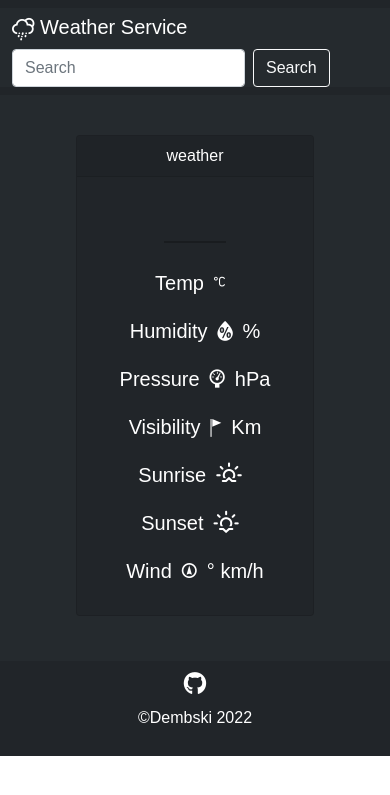
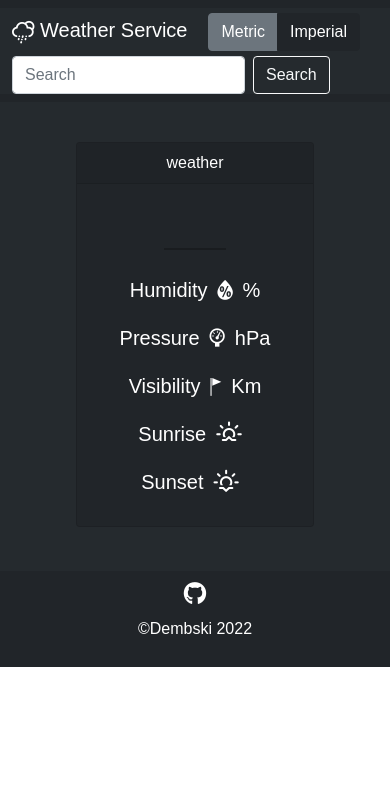
Before and after one commit to dembskii/weather-service, a Flask app: template templates/index.html in a window 390 px wide. Shown: the top 795 px of the page. Run offline with Flask 2, Linux system fonts and the light colour scheme; the template is opened without the code that fills it, so the values that code supplies are empty; some libraries are stand-ins or nearby versions; some web fonts are replaced.

Commit message:
Minor fixes and Units Feature
- 24 hour weather bar works corectelly on tablets
- now user can choose units between metric and imperial

```diff
--- a/main.py
+++ b/main.py
@@ -13,6 +13,8 @@
 
 # default loc
 default_location = "Gdynia"
+global default_units
+default_units = "metric"
 
 def get_weather(location):
 
@@ -27,7 +29,7 @@
         "lon" : lon,
         "exclude" : ["minutely","daily","alerts"],
         'appid' : os.environ.get("APP_ID"),
-        "units" : "metric"
+        "units" : default_units
 
     }
     response = requests.get(weather_api_endpoint,params=params)
@@ -70,8 +72,16 @@
         elif offset > 0:
             time = time + datetime.timedelta(hours=offset)
 
-        time= str(time).split(" ")[1].split(":")[:2]
-        time = ":".join(time)
+        time= str(time).split(" ")[1].split(":")[:1]
+        time = int(time[0])
+        # time = ":".join(time)
+
+
+        if time < 13:
+            time = str(time) +"AM"
+        elif time > 12 :
+            time -= 12
+            time = str(time) + "PM"
 
         hour['temp'] = round(hour['temp'])
         hour['dt'] = time
@@ -102,8 +112,14 @@
         return redirect(url_for("weather"))
 
 
-    return render_template('index.html',location=location,weather_current=weather_current,weather_hourly=weather_hourly)
+    return render_template('index.html',location=location,weather_current=weather_current,weather_hourly=weather_hourly,units=default_units)
 
+
+@app.route('/setunits/<units>')
+def set_units(units):
+    global default_units
+    default_units = units
+    return redirect(url_for('weather'))
 
 # Run app
 if __name__ == "__main__":
--- a/templates/header.html
+++ b/templates/header.html
@@ -21,12 +21,26 @@
     <link rel="stylesheet" href="../static/css/weather-icons-wind.css">
     <link rel="stylesheet" href="../static/css/styles.css">
 </head>
-<header>
+<header class="header">
     <nav class="navbar navbar-dark bg-dark">
         <div class="container-fluid">
-          <h1>
-            <a class="navbar-brand" href="{{url_for('home')}}"><i class="wi wi-night-sleet"></i>  Weather Service</a>
-          </h1>
+          <div class="align-inline">
+            <h1>
+              <a class="navbar-brand" href="{{url_for('home')}}"><i class="wi wi-night-sleet"></i>  Weather Service</a>
+            </h1>
+            <div style="margin: 5px;" class="btn-group" role="group" aria-label="Units">
+              {% if units =='metric' %}
+              <a style="background-color: #212529!important; border-color: #212529!important;" href="{{url_for('set_units',units='metric')}}" class="btn btn-secondary" type="button">Metric</a>
+              <a href="{{url_for('set_units',units='imperial')}}" class="btn btn-secondary" type="button">Imperial</a>
+              {% else %}
+              <a href="{{url_for('set_units',units='metric')}}" class="btn btn-secondary" type="button">Metric</a>
+              <a style="background-color: #212529!important;border-color: #212529!important;" href="{{url_for('set_units',units='imperial')}}" class="btn btn-secondary" type="button">Imperial</a>
+              {% endif %}
+
+            </div>
+          </div>
+
+
 
           <form class="d-flex" method="post" action="/weather">
             <input class="form-control me-2" type="search" placeholder="Search" aria-label="Search" name="location">
--- a/templates/index.html
+++ b/templates/index.html
@@ -23,18 +23,25 @@
                     <h5 class="card-title align-inline"><i class="wi wi-owm-{{weather_current['weather'][0]['id']}} icon-bigger icon-margin"></i>{{weather_current['weather'][0]['description']}}</h5>
                 {% endif %}
                 <hr style="width: 30%;height: 2px; margin: 20px auto 20px auto;color: black;">
+                {% if units =='metric'%}
                 <h5 class="card-title align-inline">Temp<i class="wi wi-celsius icon-margin"></i>{{weather_current['temp']}}</h5>
+                {% elif units =='imperial'%}
+                <h5 class="card-title align-inline">Temp<i class="wi wi-fahrenheit icon-margin"></i>{{weather_current['temp']}}</h5>
+                {% endif %}
                 <h5 class="card-title align-inline">Humidity<i class="wi wi-humidity icon-margin"></i>{{weather_current['humidity']}} %</h5>
                 <h5 class="card-title align-inline">Pressure<i class="wi wi-barometer icon-margin"></i>{{weather_current['pressure']}} hPa</h5>
                 <h5 class="card-title align-inline">Visibility<i class="wi wi-small-craft-advisory icon-margin"></i>{{weather_current['visibility']}} Km</h5>
                 <h5 class="card-title align-inline">Sunrise<i class="wi wi-sunrise icon-margin"></i>{{weather_current['sunrise']}}</h5>
                 <h5 class="card-title align-inline">Sunset<i class="wi wi-sunset icon-margin"></i>{{weather_current['sunset']}}</h5>
-                <h5 class="card-title align-inline">Wind<i class="wi wi-wind from-{{weather_current['wind_deg']}}-deg icon-margin"></i>{{weather_current['wind_deg']}}° {{weather_current['wind_speed']}} km/h</h5>
-
+                {% if units =='metric'%}
+                <h5 class="card-title align-inline">Wind<i class="wi wi-wind from-{{weather_current['wind_deg']}}-deg icon-margin"></i>{{weather_current['wind_deg']}}° {{weather_current['wind_speed']}} m/s</h5>
+                {% elif units =='imperial'%}
+                <h5 class="card-title align-inline">Wind<i class="wi wi-wind from-{{weather_current['wind_deg']}}-deg icon-margin"></i>{{weather_current['wind_deg']}}° {{weather_current['wind_speed']}} mph</h5>
+                {% endif %}
             </div>
         </div>
         <div class="table-margin">
-            <div class="table-responsive-sm text-center">
+            <div class="table-responsive text-center">
                 <table style="border:2px solid rgba(0,0,0,.125);" class="table table-dark">
                     <thead>
                         <tr >
@@ -51,7 +58,11 @@
                         </tr>
                       <tr>
                         {% for item in weather_hourly %}
+                        {% if units=='metric' %}
                         <td style="font-weight:600" >{{item['temp']}}°C</td>
+                        {% elif units=='imperial'%}
+                        <td style="font-weight:600" >{{item['temp']}}°F</td>
+                        {% endif %}
                         {% endfor %}
 
                     </tr>
```
